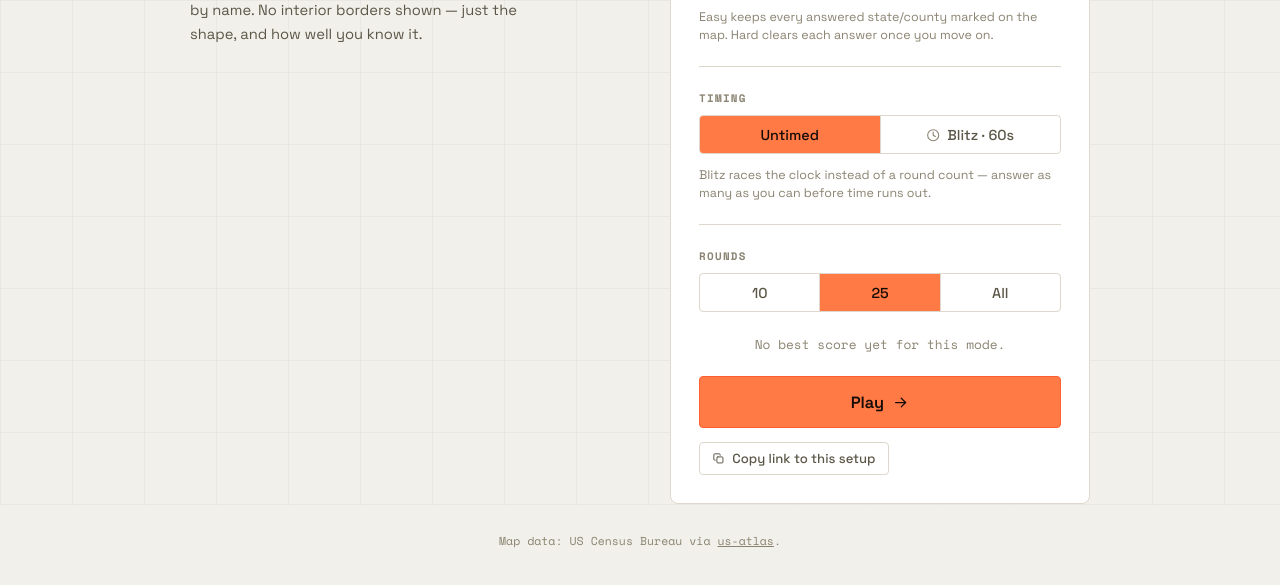
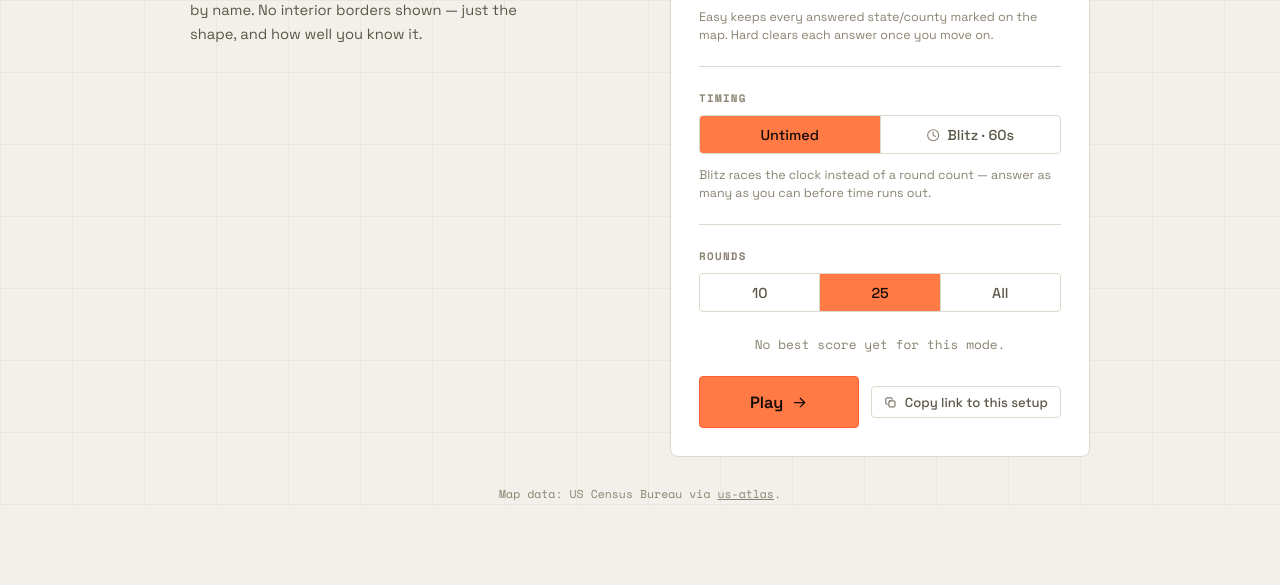
Before and after one commit to ar-puuk/borderline, a website with bundled scripts: page index.html in a window 1280 px wide. Shown: the part 295-880 px from the top of the page. After the commit the page ends 851 px from the top, so only its background shows below. Built offline with nearby package versions, Linux system fonts and the light colour scheme.

Commit message:
Put Copy link to this setup beside Play instead of on its own row
.btn-play was width:100%, always claiming the whole row on its own.
Now flexes to share the row with the Copy-setup-link button (Play
grows to fill remaining space, Copy-link keeps its natural width),
falling back to two rows only when the panel is too narrow to fit
both. Shortens the start screen by one row.

Also hardened the service worker's install step to fetch the app
shell with {cache: "reload"}, bypassing the browser's own HTTP cache -
on a static host with CDN edge-caching (GitHub Pages), a fetch
satisfied by an intermediate cache during install could in principle
prime the SW's cache with one stale file alongside otherwise-fresh
ones. Investigated a "Play button does nothing" report against this
build and found no reproducible bug locally (fresh loads and the full
suite all work), consistent with it being exactly that kind of stale-
cache mismatch on a browser that had an older service worker version
already installed - bumped CACHE_NAME again as the fix for that.

```diff
--- a/css/styles.css
+++ b/css/styles.css
@@ -623,7 +623,6 @@ body {
 }
 
 .btn-play {
-  width: 100%;
   padding: 0.9rem 1.3rem;
   font-size: 1.02rem;
 }
@@ -1050,7 +1049,17 @@ body {
   display: flex;
   flex-wrap: wrap;
   align-items: center;
-  gap: 0.9rem;
+  gap: 0.75rem;
+}
+
+.start-actions .btn-play {
+  flex: 1 1 auto;
+  min-width: 0;
+}
+
+.start-actions #btn-copy-setup {
+  flex: none;
+  white-space: nowrap;
 }
 
 .end-actions .btn-primary,
```
Also changed, not shown: sw.js (+9 -2 lines).
